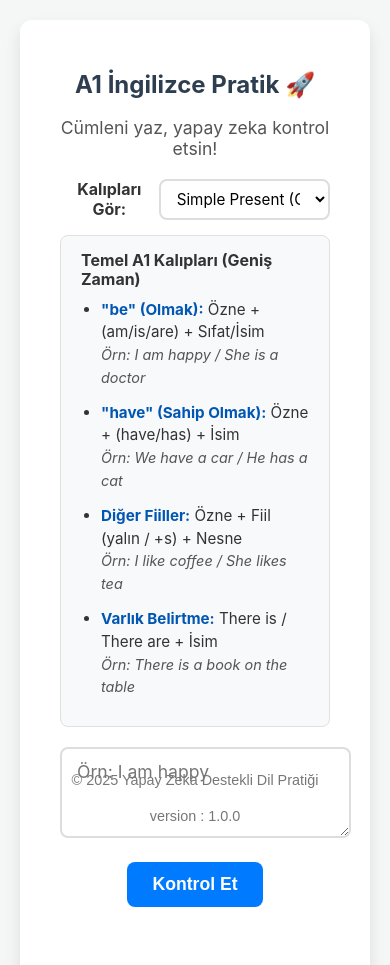
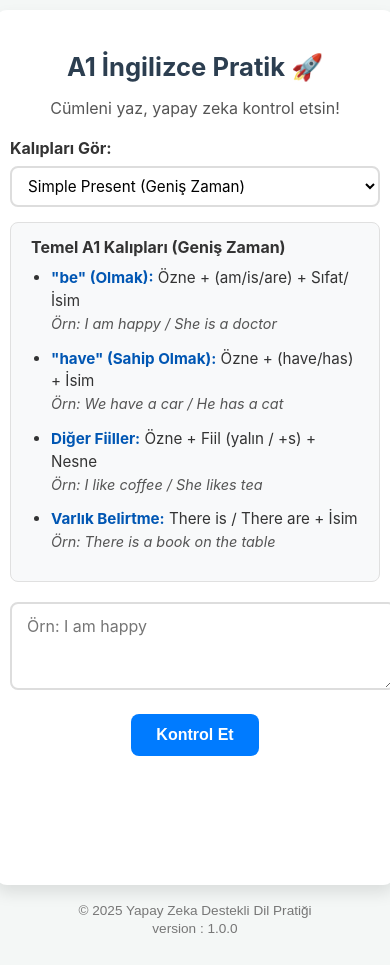
Before and after one commit to zeynelince/PraticeApp, a website: page index.html in a window 390 px wide. Shown: the top 965 px of the page. Drawn offline with Linux system fonts and the light colour scheme.

Commit message:
Update index.html

```diff
--- a/index.html
+++ b/index.html
@@ -1,5 +1,6 @@
 <!DOCTYPE html>
 <html lang="tr">
+
 <head>
     <meta charset="UTF-8">
     <meta name="viewport" content="width=device-width, initial-scale=1.0">
@@ -12,11 +13,13 @@
             background-color: #f4f7f6;
             color: #333;
             display: flex;
+            flex-direction: column;
             justify-content: center;
             align-items: center;
             min-height: 90vh;
             margin: 0;
             padding: 20px;
+            box-sizing: border-box;
         }
 
         /* Ana uygulama kutusu */
@@ -52,7 +55,8 @@
             border: 2px solid #ddd;
             margin-bottom: 20px;
             font-family: inherit;
-            resize: vertical; /* Sadece dikey büyütme */
+            resize: vertical;
+            /* Sadece dikey büyütme */
         }
 
         #sentenceInput:focus {
@@ -106,14 +110,31 @@
             border: 1px solid #f5c6cb;
             color: #721c24;
         }
+
         footer {
-            position: fixed;
+            margin-top: 15px;
             bottom: 0;
             width: 100%;
+            text-align: center;
+            font-family: Arial, sans-serif;
+            color: #555;
+            padding-bottom: 10px;
+            /* Alttan biraz boşluk */
         }
+
+        /* Footer içindeki p etiketleri için stiller */
+        footer p {
+            text-align: center;
+            color: #777;
+            font-size: 0.9em;
+            margin: 5px 0;
+            /* Satırlar arası boşluğu azalttık */
+        }
+
         .tense-selector-container {
             display: flex;
-            justify-content: space-between; /* Etiketi sola, kutuyu sağa yaslar */
+            justify-content: space-between;
+            /* Etiketi sola, kutuyu sağa yaslar */
             align-items: center;
             margin-bottom: 15px;
         }
@@ -125,7 +146,8 @@
         }
 
         .tense-selector {
-            width: 65%; /* Genişliği ayarla */
+            width: 65%;
+            /* Genişliği ayarla */
             font-size: 0.95em;
             padding: 8px 12px;
             border-radius: 8px;
@@ -153,7 +175,8 @@
         }
 
         .example-structures.visible {
-            display: block; /* JS bu class'ı ekleyecek */
+            display: block;
+            /* JS bu class'ı ekleyecek */
         }
 
         /* Bu stiller dinamik olarak eklenen HTML için geçerli olacak */
@@ -177,7 +200,7 @@
         }
 
         .example-structures b {
-             color: #0056b3;
+            color: #0056b3;
         }
 
         .example-text {
@@ -185,8 +208,65 @@
             font-style: italic;
             font-size: 0.95em;
         }
+
+        @media (max-width: 600px) {
+            body {
+                /* Cihazın tamamını doldursun ve kenar boşluğunu azalt */
+                padding: 10px;
+                min-height: 100vh;
+            }
+
+            .container {
+                /* Kutunun kenar boşluklarını önemli ölçüde azalt */
+                padding: 20px 15px;
+            }
+
+            /* Başlık ve metinleri mobil için ayarla */
+            h2 {
+                font-size: 1.6em;
+            }
+
+            /* Ana metin, buton ve giriş alanının yazı tipini küçült */
+            p,
+            #sentenceInput,
+            #checkButton {
+                font-size: 1.0em;
+            }
+
+            #feedbackResult {
+                font-size: 1.05em;
+            }
+
+            /* Tense seçiciyi dikeyde hizala (çok önemli) */
+            .tense-selector-container {
+                flex-direction: column;
+                /* Etiketi ve kutuyu alt alta getir */
+                align-items: flex-start;
+                /* Öğeleri sola hizala */
+            }
+
+            .tense-selector-container label {
+                margin-bottom: 8px;
+                /* Etiket ile kutu arasına boşluk */
+            }
+
+            .tense-selector {
+                width: 100%;
+                /* Seçim kutusu tam genişlik olsun */
+            }
+
+            /* Footer yazılarını mobilde biraz daha küçült */
+            footer p {
+                font-size: 0.85em;
+                margin: 3px 0;
+            }
+        }
+        #feedbackResult {
+            white-space: pre-wrap;
+        }
     </style>
 </head>
+
 <body>
 
     <div class="container">
@@ -198,11 +278,11 @@
                 <option value="simple_present" selected>Simple Present (Geniş Zaman)</option>
                 <option value="simple_past">Simple Past (Geçmiş Zaman)</option>
                 <option value="simple_future">Simple Future (Gelecek Zaman)</option>
-                </select>
+            </select>
         </div>
 
         <div class="example-structures" id="tense-examples-box">
-            </div>
+        </div>
 
 
         <textarea id="sentenceInput" rows="3" placeholder="Örn: I am happy"></textarea>
@@ -210,18 +290,17 @@
         <button id="checkButton">Kontrol Et</button>
 
         <div id="feedbackResult">
-            </div>
+        </div>
     </div>
 
-    <footer id="footer" style="text-align:center; margin-top:40px; font-family: Arial, sans-serif; color:#555;" >
-        <p style="text-align:center; margin-top:20px; color:#777; font-size:0.9em;">
-            © 2025 Yapay Zeka Destekli Dil Pratiği
-        </p>
-        <p style="text-align:center; color:#777; font-size:0.9em;">version : 1.0.0</p>
+    <footer id="footer">
+    <p>© 2025 Yapay Zeka Destekli Dil Pratiği</p>
+    <p>version : 1.0.0</p>
     </footer>
 
     <script src="app.js"></script>
     <script src="update-tenses.js"></script>
 
 </body>
+
 </html>
```
